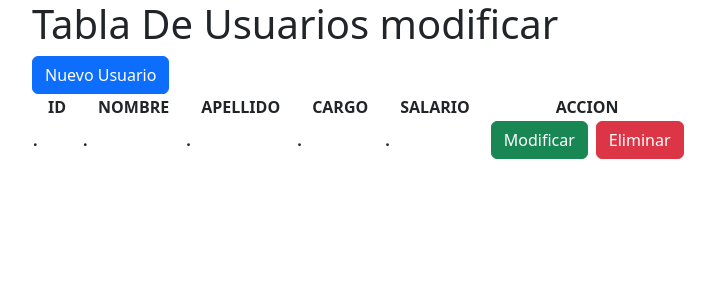
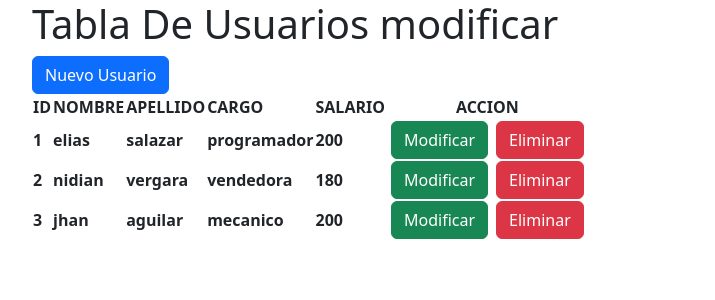
Before and after one commit to eiriselias/firebaseProyect, an Angular app: page / in a window 1280 px wide. Shown: the top 300 px of the page, without its empty margins (50-765 px from the left). Built offline with nearby package versions, Linux system fonts and the light colour scheme.

Commit message:
se creo el CRUD

```diff
--- a/src/app/app.module.ts
+++ b/src/app/app.module.ts
@@ -1,4 +1,5 @@
 import { NgModule } from '@angular/core';
+import { ReactiveFormsModule } from '@angular/forms';
 import { BrowserModule } from '@angular/platform-browser';
 
 import { AppRoutingModule } from './app-routing.module';
@@ -12,7 +13,9 @@ import { TablaComponent } from './components/tabla/tabla.component';
   ],
   imports: [
     BrowserModule,
-    AppRoutingModule
+    AppRoutingModule,
+    ReactiveFormsModule
+
   ],
   providers: [],
   bootstrap: [AppComponent]
--- a/src/app/components/tabla/tabla.component.html
+++ b/src/app/components/tabla/tabla.component.html
@@ -1,30 +1,30 @@
 <div class="container">
     <h1>Tabla De Usuarios modificar</h1>
     <div>
-      <button type="button" (click)="nuevo()" class="btn btn-primary" data-bs-toggle="modal" data-bs-target="#nuevoUsuario" data-bs-whatever="@mdo">Nuevo Usuario</button>
+      <button type="button" (click)="nuevo()" class="btn btn-primary" data-bs-toggle="modal" data-bs-target="#nuevoUsuario">Nuevo Usuario</button>
     </div>
 
     <table>
       <thead>
         <tr>
-          <th class="px-3">ID</th>
-          <th class="px-3">NOMBRE</th>
-          <th class="px-3">APELLIDO</th>
-          <th class="px-3">CARGO</th>
-          <th class="px-3">SALARIO</th>
+          <th>ID</th>
+          <th>NOMBRE</th>
+          <th>APELLIDO</th>
+          <th>CARGO</th>
+          <th>SALARIO</th>
           <th class="text-center">ACCION</th>
         </tr>
       </thead>
       <tbody>
-        <tr>
-          <th>.</th>
-          <th>.</th>
-          <th>.</th>
-          <th>.</th>
-          <th>.</th>
+        <tr *ngFor="let usuario of usuarios; index as i">
+          <th>{{i+1}}</th>
+          <th>{{usuario.nombre}}</th>
+          <th>{{usuario.apellido}}</th>
+          <th>{{usuario.cargo}}</th>
+          <th>{{usuario.salario}}</th>
           <th>
-            <button type="button" (click)="modificar()" class="btn btn-success mx-1" data-bs-toggle="modal" data-bs-target="#modificarUsuario" data-bs-whatever="@mdo">Modificar</button>
-            <button type="button" (click)="eliminar()" class="btn btn-danger mx-1" data-bs-toggle="modal" data-bs-target="#eliminarUsuario" data-bs-whatever="@mdo">Eliminar</button>
+            <button type="button" (click)="modificar(i)" class="btn btn-success mx-1" data-bs-toggle="modal" data-bs-target="#modificarUsuario">Modificar</button>
+            <button type="button" (click)="eliminar(i)" class="btn btn-danger mx-1" data-bs-toggle="modal" data-bs-target="#eliminarUsuario">Eliminar</button>
           </th>
         </tr>
       </tbody>
@@ -36,25 +36,25 @@
       <div class="modal-content">
         <div class="modal-header bg-{{color}} text-white">
           <h5 class="modal-title" id="nuevoUsuarioLabel">{{opcion}} usuario</h5>
-          <button type="button" class="btn-close" data-bs-dismiss="modal" aria-label="Close"></button>
+          <button type="button" (click)="nuevoUsuario.reset()" class="btn-close" data-bs-dismiss="modal" aria-label="Close"></button>
         </div>
         <div class="modal-body">
-          <form *ngIf="opcion != 'eliminar'">
+          <form [formGroup]="nuevoUsuario" *ngIf="opcion != 'eliminar'" >
             <div class="mb-3">
               <label for="nombre" class="col-form-label">Nombre:</label>
-              <input type="text" class="form-control" id="nombre">
+              <input type="text" formControlName="nombre" class="form-control" id="nombre">
             </div>
             <div class="mb-3">
                 <label for="apellido" class="col-form-label">Apellido:</label>
-                <input type="text" class="form-control" id="apellido">
+                <input type="text" formControlName="apellido" class="form-control" id="apellido">
             </div>
             <div class="mb-3">
                 <label for="cargo" class="col-form-label">Cargo:</label>
-                <input type="text" class="form-control" id="cargo">
+                <input type="text" formControlName="cargo" class="form-control" id="cargo">
             </div>
             <div class="mb-3">
                 <label for="salario" class="col-form-label">Salario:</label>
-                <input type="number" class="form-control" id="salario">
+                <input type="number" formControlName="salario" class="form-control" id="salario">
               </div>
           </form>
           <div *ngIf="opcion == 'eliminar'">
@@ -62,8 +62,8 @@
           </div>
         </div>
         <div class="modal-footer">
-          <button type="button" class="btn btn-secondary" data-bs-dismiss="modal">Cancelar</button>
-          <button type="button" class="btn btn-{{color}}">{{boton}}</button>
+          <button type="button" (click)="nuevoUsuario.reset()" class="btn btn-secondary" data-bs-dismiss="modal">Cancelar</button>
+          <button type="button" (click)="accion()" class="btn btn-{{color}}" data-bs-dismiss="modal">{{boton}}</button>
         </div>
       </div>
     </div>
--- a/src/app/components/tabla/tabla.component.ts
+++ b/src/app/components/tabla/tabla.component.ts
@@ -1,4 +1,6 @@
 import { Component, OnInit } from '@angular/core';
+import { FormControl, FormGroup } from '@angular/forms';
+import { ListaUsuariosService } from 'src/app/services/lista-usuarios.service';
 
 @Component({
   selector: 'app-tabla',
@@ -7,14 +9,26 @@ import { Component, OnInit } from '@angular/core';
 })
 export class TablaComponent implements OnInit {
 
+  id:number=0;
   eliminando:boolean=false;
   opcion:string="";
   boton:string="";
   color:string="";
+  usuarios:any;
+  nuevoUsuario = new FormGroup({
+    nombre: new FormControl(""),
+    apellido: new FormControl(""),
+    cargo: new FormControl(""),
+    salario: new FormControl(0),
+  })
 
-  constructor() { }
+
+  constructor(private usuariosTabla:ListaUsuariosService) {
+
+   }
 
   ngOnInit(): void {
+    this.usuarios = this.usuariosTabla.usuarios;
   }
 
   nuevo(){
@@ -23,16 +37,37 @@ export class TablaComponent implements OnInit {
     this.color="primary";
   }
 
-  modificar(){
+  modificar(i:number){
     this.opcion="modificar";
     this.boton="Modificar";
     this.color="success";
+    this.id = i;
+    this.nuevoUsuario = new FormGroup({
+      nombre: new FormControl(this.usuarios[this.id].nombre),
+      apellido: new FormControl(this.usuarios[this.id].apellido),
+      cargo: new FormControl(this.usuarios[this.id].cargo),
+      salario: new FormControl(this.usuarios[this.id].salario),
+    }) ;
   }
 
-  eliminar(){
+  eliminar(i:number){
     this.opcion="eliminar";
     this.boton="Eliminar";
     this.color="danger";
+    this.id = i;
+  }
+  accion(){
+    if(this.opcion=="nuevo"){
+      this.usuarios.push(this.nuevoUsuario.value)
+      this.nuevoUsuario.reset();
+    }
+    if(this.opcion=="modificar"){
+      this.usuarios[this.id] = this.nuevoUsuario.value;
+      this.nuevoUsuario.reset();
+    }
+    if(this.opcion=="eliminar"){
+      this.usuarios = this.usuarios.filter((us:number)=> us != this.usuarios[this.id])
+    }
   }
 
 }
--- a/src/app/models/usuarios.model.ts
+++ b/src/app/models/usuario.model.ts
@@ -1,6 +1,5 @@
-export class Usuarios {
+export class Usuario {
     constructor(
-    id : number,
     nombre: string,
     apellido: string,
     cargo: string,
--- a/src/app/services/lista-usuarios.service.ts
+++ b/src/app/services/lista-usuarios.service.ts
@@ -1,9 +1,16 @@
 import { Injectable } from '@angular/core';
+import { Usuario } from '../models/usuario.model';
 
 @Injectable({
   providedIn: 'root'
 })
 export class ListaUsuariosService {
 
+  usuarios:Usuario=[
+    {nombre:"elias", apellido:"salazar", cargo:"programador", salario:200},
+    {nombre:"nidian", apellido:"vergara", cargo:"vendedora", salario:180},
+    {nombre:"jhan", apellido:"aguilar", cargo:"mecanico", salario:200}
+  ]
+
   constructor() { }
 }
```
